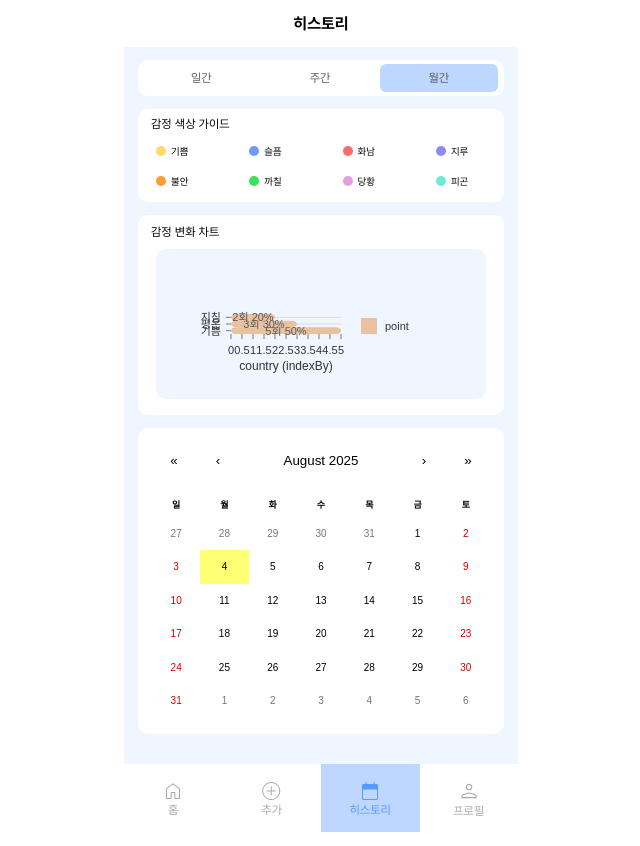
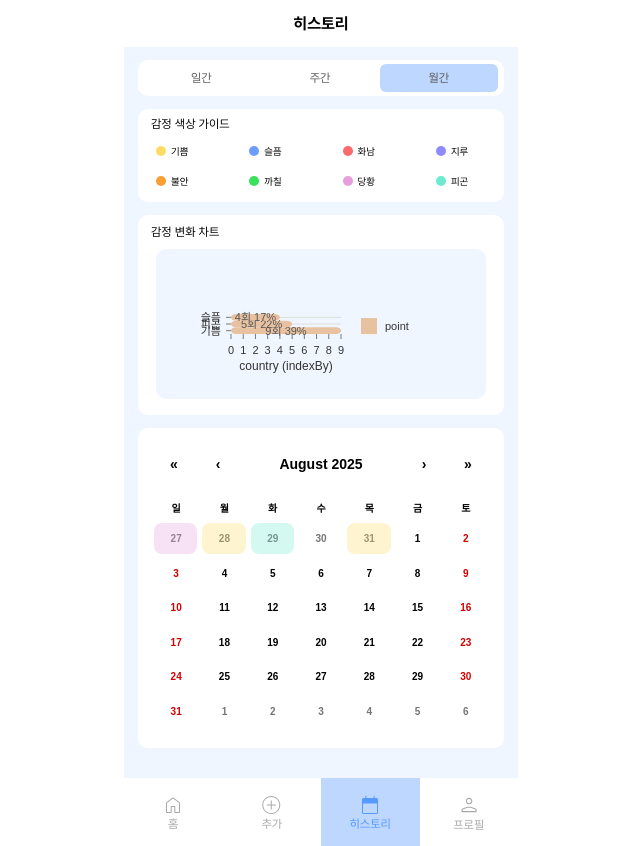
Before and after one commit to devgsheep/-mini-zoo_m, a React (Create React App) app: page /history/month in a window 1280 px wide. Shown: the whole page, without its empty margins (319-959 px from the left). Built offline with nearby package versions, Linux system fonts and the light colour scheme; no server answers.

Commit message:
[docs] 캘린더 작업

```diff
--- a/src/apis/bar_month_data.js
+++ b/src/apis/bar_month_data.js
@@ -1,12 +1,25 @@
 export const barMonthData = [
+  { date: "2025-07-01", emotion: "기쁨" },
+  { date: "2025-07-02", emotion: "피곤" },
+  { date: "2025-07-04", emotion: "슬픔" },
+  { date: "2025-07-05", emotion: "기쁨" },
+  { date: "2025-07-06", emotion: "화남" },
+  { date: "2025-07-08", emotion: "슬픔" },
+  { date: "2025-07-09", emotion: "기쁨" },
+  { date: "2025-07-10", emotion: "피곤" },
+  { date: "2025-07-12", emotion: "피곤" },
+  { date: "2025-07-13", emotion: "기쁨" },
+  { date: "2025-07-15", emotion: "슬픔" },
+  { date: "2025-07-16", emotion: "피곤" },
+  { date: "2025-07-17", emotion: "기쁨" },
+  { date: "2025-07-19", emotion: "슬픔" },
   { date: "2025-07-20", emotion: "기쁨" },
-  { date: "2025-07-20", emotion: "기쁨" },
-  { date: "2025-07-20", emotion: "지침" },
-  { date: "2025-07-21", emotion: "평온" },
-  { date: "2025-07-21", emotion: "기쁨" },
-  { date: "2025-07-22", emotion: "지침" },
-  { date: "2025-07-22", emotion: "평온" },
-  { date: "2025-07-23", emotion: "기쁨" },
-  { date: "2025-07-23", emotion: "기쁨" },
-  { date: "2025-07-23", emotion: "평온" },
+  { date: "2025-07-21", emotion: "화남" },
+  { date: "2025-07-23", emotion: "불안" },
+  { date: "2025-07-24", emotion: "기쁨" },
+  { date: "2025-07-25", emotion: "지루" },
+  { date: "2025-07-27", emotion: "당황" },
+  { date: "2025-07-28", emotion: "기쁨" },
+  { date: "2025-07-29", emotion: "피곤" },
+  { date: "2025-07-31", emotion: "기쁨" },
 ];
--- a/src/emotions/historymonth.style.js
+++ b/src/emotions/historymonth.style.js
@@ -169,6 +169,29 @@ export const ChartWrap = styled.div`
 
 export const StyledCalendar = styled(Calendar)`
   border: none;
+  width: 100%;
+
+  abbr {
+    font-size: 10px;
+  }
+  button {
+    font-weight: bold;
+    background: none;
+    font-size: 14px;
+    cursor: pointer;
+
+    &:hover {
+      background: ${colors.blue[300]};
+    }
+  }
+  .react-calendar__tile--active {
+    background: ${colors.blue[300]};
+    color: white;
+    border-radius: 8px;
+  }
+  .react-calendar__tile {
+    position: relative;
+  }
 `;
 
 export const Footer = styled.div`
--- a/src/pages/Historymonth.jsx
+++ b/src/pages/Historymonth.jsx
@@ -28,6 +28,8 @@ import {
   Week,
   Wrap,
 } from "../emotions/historymonth.style";
+import colors from "../styles/colors";
+import styled from "@emotion/styled";
 
 function Historymonth() {
   // js
@@ -63,6 +65,27 @@ function Historymonth() {
       point: count,
       percentage: Math.round((count / total) * 100),
     }));
+
+  // 캘린더 데이터 임시
+  const emotionMap = barMonthData.reduce((map, entry) => {
+    const { date, emotion } = entry;
+    const emotionTranslation = {
+      기쁨: "happy",
+      슬픔: "sad",
+      화남: "angry",
+      지루: "boring",
+      불안: "anxious",
+      까칠: "disgust",
+      당황: "embarrassed",
+      피곤: "tired",
+    };
+
+    const engEmotion = emotionTranslation[emotion];
+    if (engEmotion) {
+      map[date] = engEmotion;
+    }
+    return map;
+  }, {});
 
   // jsx
   return (
@@ -171,12 +194,42 @@ function Historymonth() {
         </ImgBoxStyle>
       </BoxWrap>
       <BoxWrap>
-        <ImgBoxStyle>
+        <ImgBoxStyle
+          style={{
+            height: "320px",
+          }}
+        >
           <div style={historyWrap}>
             <StyledCalendar
               calendarType="gregory"
               formatShortWeekday={formatShortWeekday}
               formatDay={(locale, date) => moment(date).format("D")}
+              tileContent={({ date, view }) => {
+                if (view === "month") {
+                  const formattedDate = moment(date).format("YYYY-MM-DD");
+                  const emotion = emotionMap[formattedDate];
+
+                  const bgColor = emotion
+                    ? colors.emotion[emotion]?.base
+                    : undefined;
+
+                  return bgColor ? (
+                    <div
+                      style={{
+                        backgroundColor: bgColor,
+                        borderRadius: "8px",
+                        width: "90%",
+                        height: "90%",
+                        position: "absolute",
+                        top: "2px",
+                        left: "2px",
+                        zIndex: 0,
+                        opacity: 0.3,
+                      }}
+                    ></div>
+                  ) : null;
+                }
+              }}
             />
           </div>
         </ImgBoxStyle>
```
